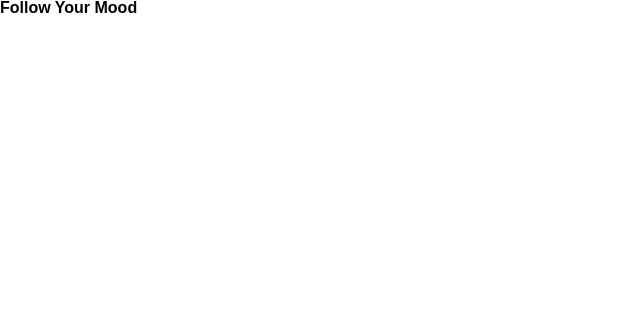
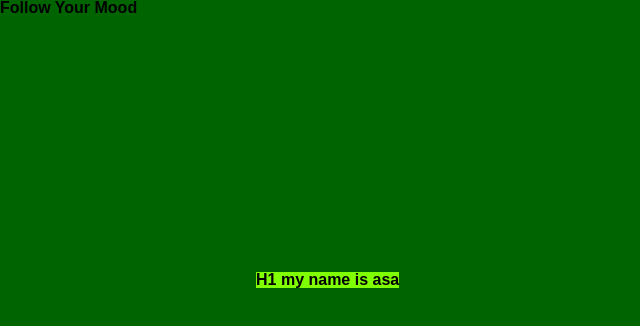
Before and after one commit to Shaontae/Mini-Group-Project1, a plain HTML site: page index.html in a window 1280 px wide. Shown: the whole page, without its empty margins (0-640 px from the left). Drawn offline with Linux system fonts and the light colour scheme.

Commit message:
added card on site

```diff
--- a/assets/css/style.css
+++ b/assets/css/style.css
@@ -3,19 +3,21 @@
 }
 
 body{
-
+background-color:darkgreen;
 }
 
 header{
 
 }
 
+
 h1{
 
 }
 
 .container{
-
+   position: relative;
+    display:flex;
 }
 
 .container-header{
@@ -27,5 +29,10 @@ h1{
 }
 
 .base-card{
-
+box-sizing: border-box;
+position: relative;
+display: flex;
+margin: 20%;
+padding-left: 0%;
+background-color: chartreuse;
 }
--- a/index.html
+++ b/index.html
@@ -18,6 +18,7 @@
                 <h2 id="container-h2" class="container-h2"></h2>
             </div>
             <div id="base-card" class="base-card">
+                    <h1>H1 my name is asa</h1>
 
             </div>
 
```
